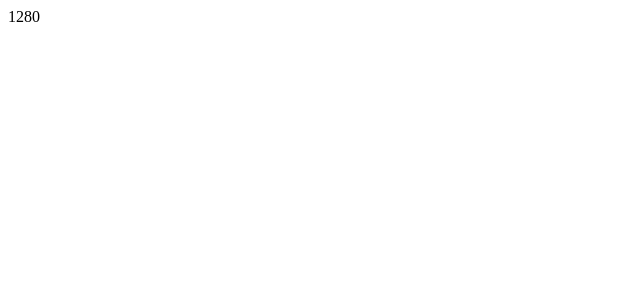
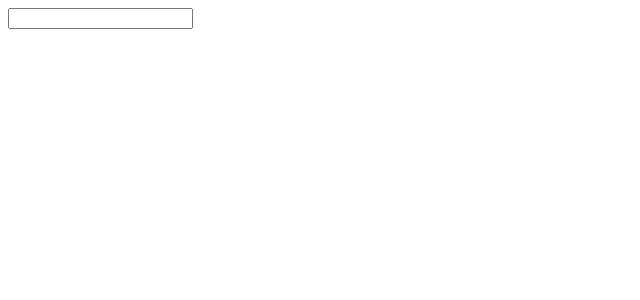
Before and after one commit to andydangit/React-Hook, a React (Create React App) app: page / in a window 1280 px wide. Shown: the top 300 px of the page, without its empty margins (0-640 px from the left). Built offline with nearby package versions, Linux system fonts and the light colour scheme.

Commit message:
inital setup

```diff
--- a/src/App.js
+++ b/src/App.js
@@ -1,31 +1,14 @@
-///////// Hook -- UseEffect
-
-import { useState, useEffect } from "react";
-import "./App.css";
+import React, {useState} from 'react'
 
 export default function App() {
-  const [windowWidth, setwindowWidth] = useState(window.innerWidth);
 
- const handleResize = () => {
-  setwindowWidth(window.innerWidth)
- }
-
-  useEffect(() => {
-    window.addEventListener('resize', handleResize)
-
-
-    // this will clean up the code
-    return () => {
-      window.removeEventListener('resize', handleResize)
-    }
-  }, [])
-
-
+  const[name, setName] = useState('')
 
   return (
-    <>
-<div> {windowWidth }
-</div>
-    </>
-  );
+          <input
+      type="text"
+      value={name}
+      onChange={e => setName (e.target.value) }
+    />
+  )
 }
```
